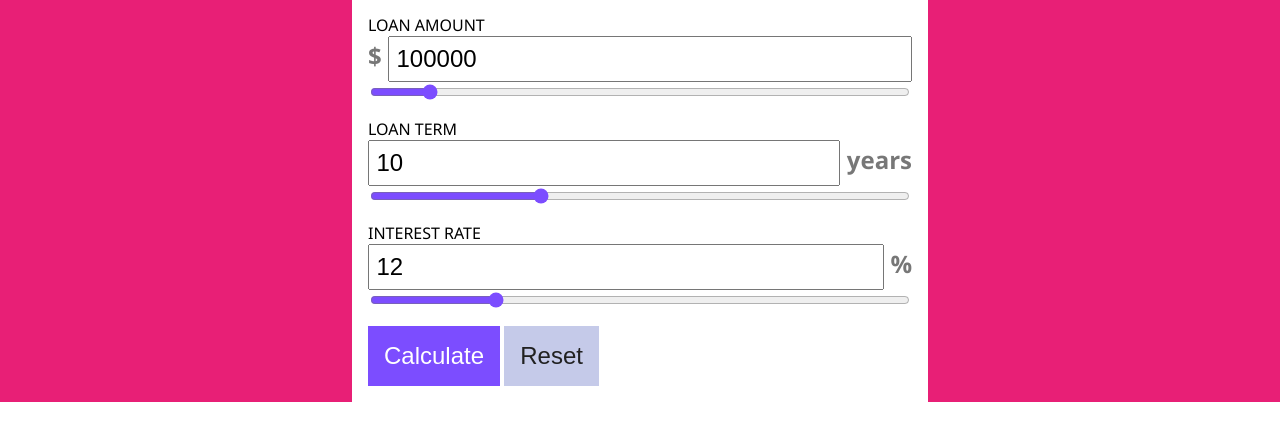
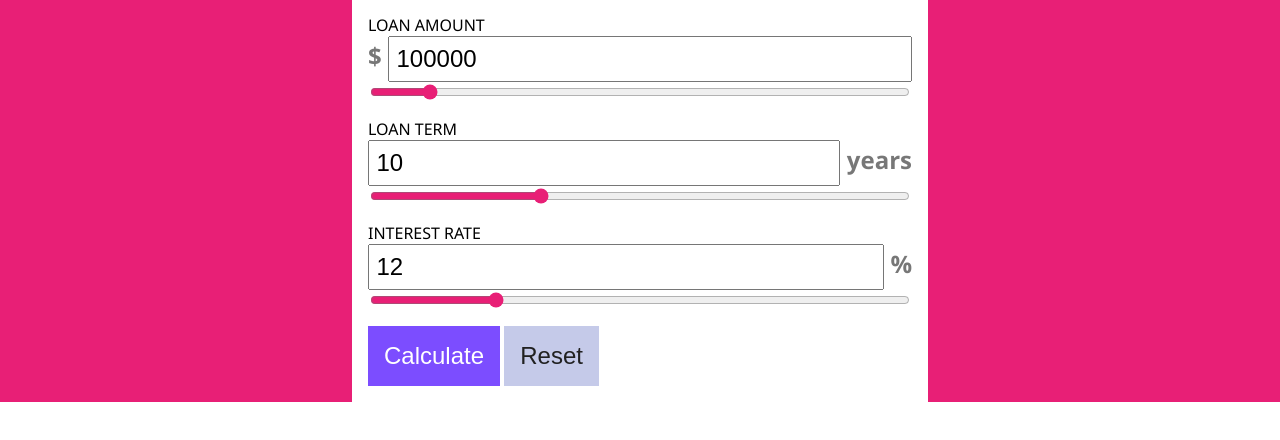
Before and after one commit to AlstonQ/loan-calculator, a website built with Vite: page index.html in a window 1280 px wide. Shown: the part 130-570 px from the top of the page. Built offline with nearby package versions, Linux system fonts and the light colour scheme.

Commit message:
Update style.css

```diff
--- a/style.css
+++ b/style.css
@@ -133,7 +133,7 @@ button {
 }
 
 input[type="range"] {
-  accent-color: var(--clr-accent);
+  accent-color: #e81f76;
 }
 
 .unit-span,
```
